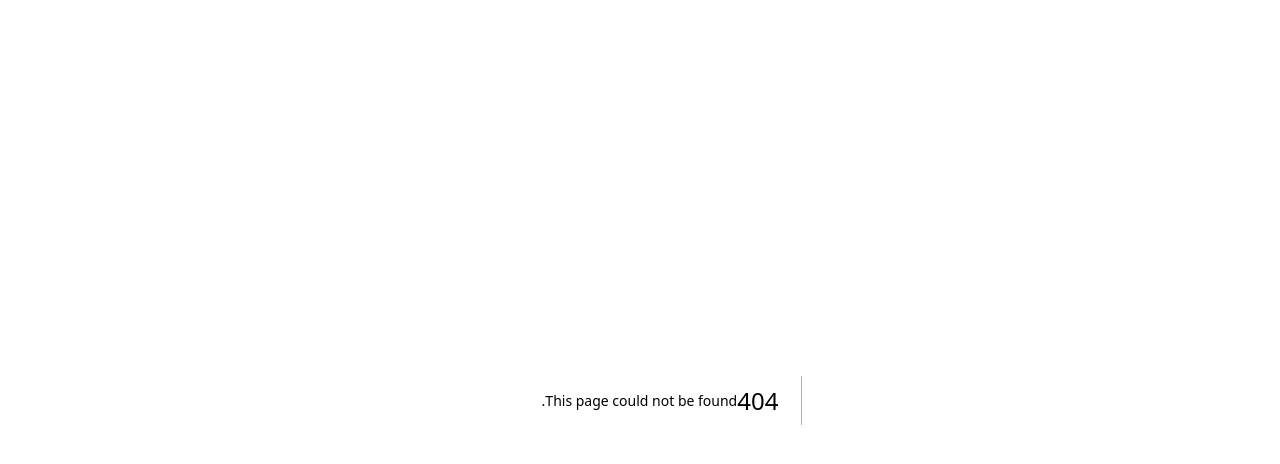
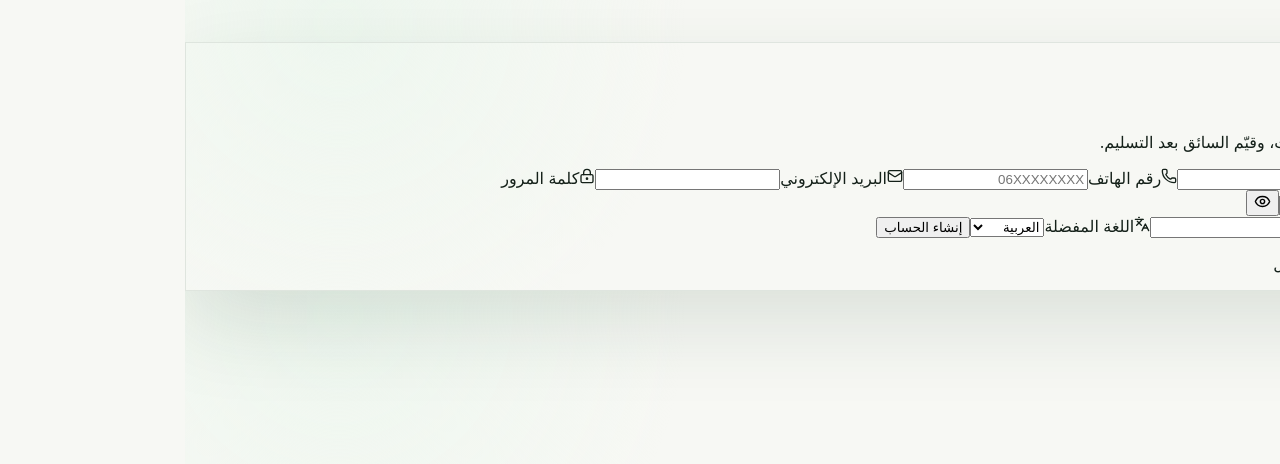
Before and after one commit to yopisimoni/yopisimoni, a Next.js app in the folder projects/khenifra-bike-delivery/: page /signup in a window 1280 px wide. Before the commit this address had no page. Shown: the top 464 px of the page. Built offline with nearby package versions, Linux system fonts and the light colour scheme; no server answers.

Commit message:
Add customer sign up page

```diff
--- /dev/null
+++ b/projects/khenifra-bike-delivery/src/app/signup/page.tsx
@@ -0,0 +1,86 @@
+"use client";
+
+import Link from "next/link";
+import { FormEvent, useState } from "react";
+import { Eye, EyeOff, Languages, LockKeyhole, Mail, Phone, UserRound } from "lucide-react";
+import BrandMark from "@/components/BrandMark";
+import { signUp, type PreferredLanguage } from "@/lib/appwrite/auth";
+
+export default function SignUpPage() {
+  const [busy, setBusy] = useState(false);
+  const [error, setError] = useState("");
+  const [showPassword, setShowPassword] = useState(false);
+
+  async function submit(event: FormEvent<HTMLFormElement>) {
+    event.preventDefault();
+    setBusy(true);
+    setError("");
+
+    const form = new FormData(event.currentTarget);
+    const password = String(form.get("password") || "");
+    const confirm = String(form.get("confirmPassword") || "");
+
+    if (password !== confirm) {
+      setError("كلمتا المرور غير متطابقتين.");
+      setBusy(false);
+      return;
+    }
+
+    try {
+      await signUp({
+        fullName: String(form.get("fullName") || "").trim(),
+        phone: String(form.get("phone") || "").trim(),
+        email: String(form.get("email") || "").trim(),
+        password,
+        preferredLanguage: String(form.get("language") || "ar") as PreferredLanguage,
+      });
+      window.location.href = "/account";
+    } catch (err: any) {
+      setError(
+        err?.message ||
+          "تعذر إنشاء الحساب. تحقق من البريد الإلكتروني وكلمة المرور وحاول مرة أخرى."
+      );
+    } finally {
+      setBusy(false);
+    }
+  }
+
+  return (
+    <main dir="rtl" className="authPage">
+      <Link href="/" className="authBrand"><BrandMark/></Link>
+      <section className="authCard elevatedCard">
+        <span className="status">حساب جديد</span>
+        <h1>إنشاء حساب</h1>
+        <p className="authIntro">احفظ طلباتك، تابع التوصيلات، وقيّم السائق بعد التسليم.</p>
+
+        <form className="authForm" onSubmit={submit}>
+          <label><span><UserRound size={16}/>الاسم الكامل</span><input name="fullName" required autoComplete="name"/></label>
+          <label><span><Phone size={16}/>رقم الهاتف</span><input name="phone" required inputMode="tel" autoComplete="tel" placeholder="06XXXXXXXX"/></label>
+          <label><span><Mail size={16}/>البريد الإلكتروني</span><input name="email" required type="email" autoComplete="email"/></label>
+          <label>
+            <span><LockKeyhole size={16}/>كلمة المرور</span>
+            <div className="passwordField">
+              <input name="password" required minLength={8} type={showPassword ? "text" : "password"} autoComplete="new-password"/>
+              <button type="button" onClick={() => setShowPassword((value) => !value)} aria-label="إظهار أو إخفاء كلمة المرور">
+                {showPassword ? <EyeOff size={17}/> : <Eye size={17}/>}
+              </button>
+            </div>
+          </label>
+          <label><span><LockKeyhole size={16}/>تأكيد كلمة المرور</span><input name="confirmPassword" required minLength={8} type={showPassword ? "text" : "password"} autoComplete="new-password"/></label>
+          <label><span><Languages size={16}/>اللغة المفضلة</span>
+            <select name="language" defaultValue="ar">
+              <option value="ar">العربية</option>
+              <option value="fr">Français</option>
+              <option value="en">English</option>
+            </select>
+          </label>
+
+          {error ? <p className="formError">{error}</p> : null}
+          <button className="authSubmit" type="submit" disabled={busy}>{busy ? "جارٍ إنشاء الحساب..." : "إنشاء الحساب"}</button>
+        </form>
+
+        <p className="authSwitch">لديك حساب؟ <Link href="/signin">تسجيل الدخول</Link></p>
+      </section>
+    </main>
+  );
+}
```
